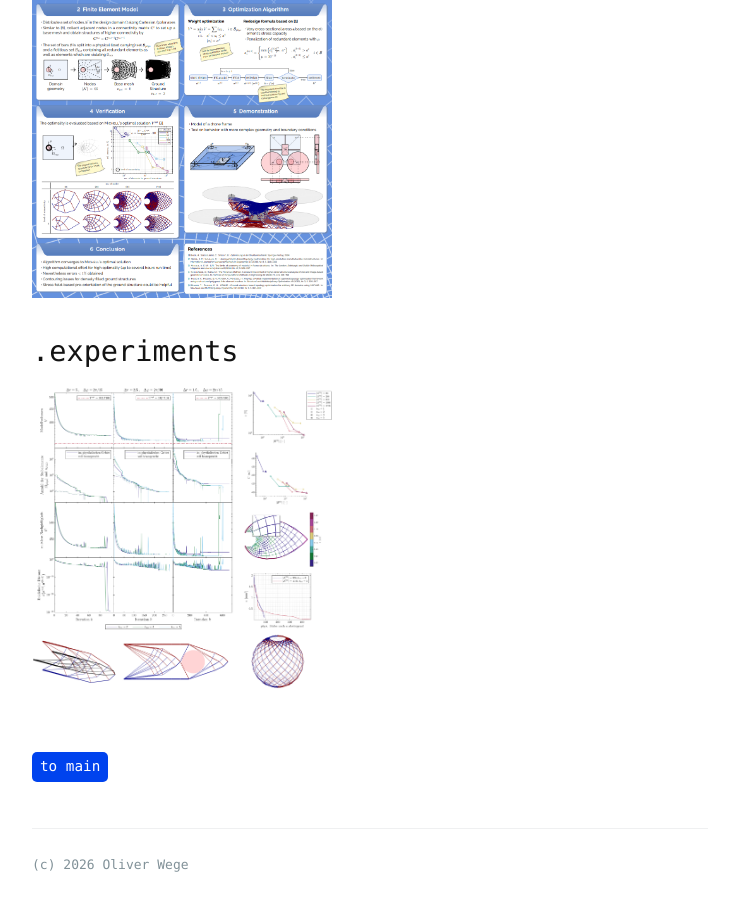
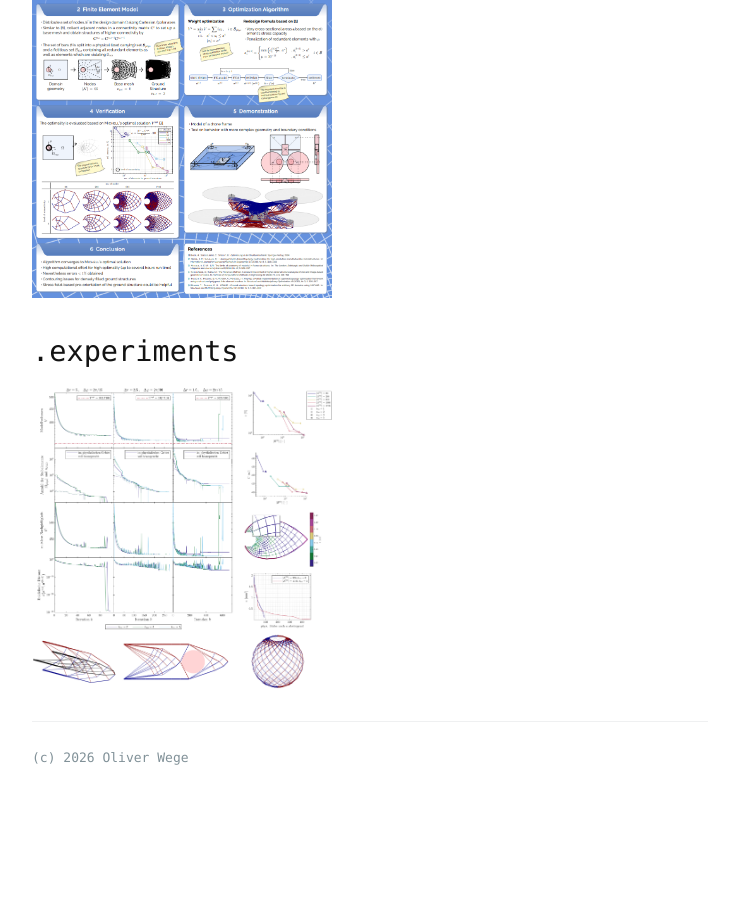
Before and after one commit to olwege/olwege.github.io, a Jekyll site: the page built from content/bachelor-thesis.md, in a window 1280 px wide and 900 px high, scrolled down 1443 px. Shown: the whole window, without its empty margins (270-1009 px from the left). Built offline with Jekyll 4.4.1, drawn with Linux system fonts in a browser that asks for light colours; our own code applies the rules of GitHub Pages for plain Markdown files; the repository's description, which GitHub fills in, is left out; after the commit the page ends 2237 px from its top, so only the background shows below that.

Commit message:
try without button

```diff
--- a/content/bachelor-thesis.md
+++ b/content/bachelor-thesis.md
@@ -22,5 +22,5 @@ This is a collection of the work I've done in my bachelor thesis and in the mast
 <img src="/thumbnails/experiments.png " alt="experiments" width="300"/>
 </a>
 
-<br><br>
-<a href="../index.md" style="display:inline-block;padding:4px 8px;background:#0043EE;color:#fff;border-radius:5px;text-decoration:none;margin-bottom:20px;">to main</a>
+<!-- <br><br>
+<a href="../index.md" style="display:inline-block;padding:4px 8px;background:#0043EE;color:#fff;border-radius:5px;text-decoration:none;margin-bottom:20px;">to main</a> -->
```
Also changed, not shown: content/master-thesis.md (+2 -2 lines).
